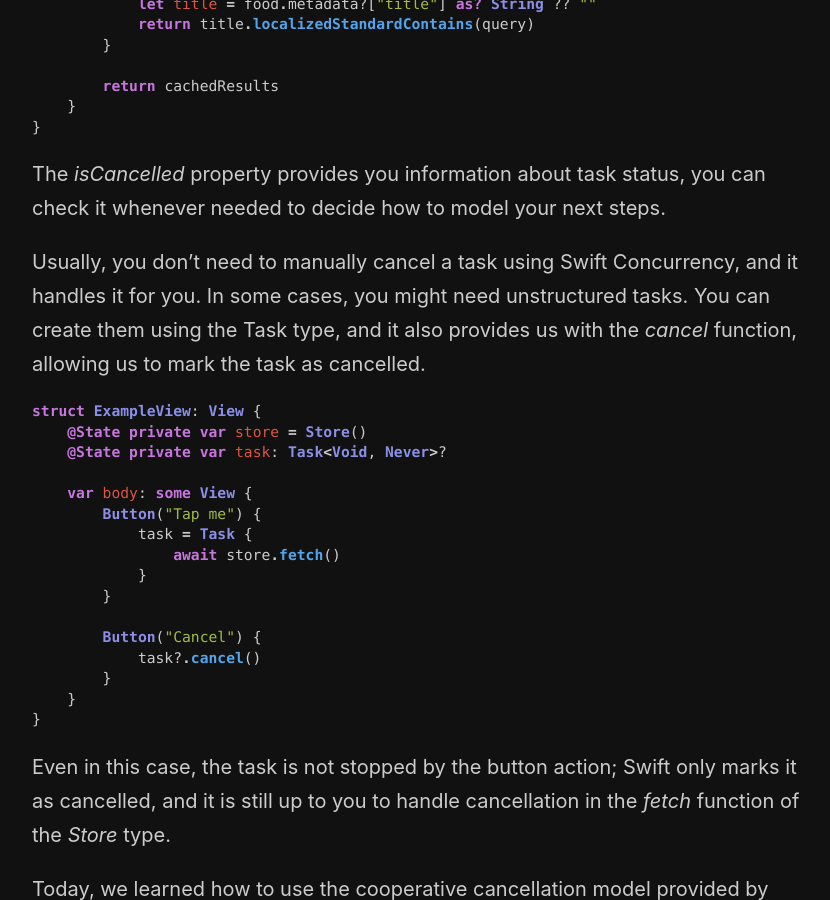
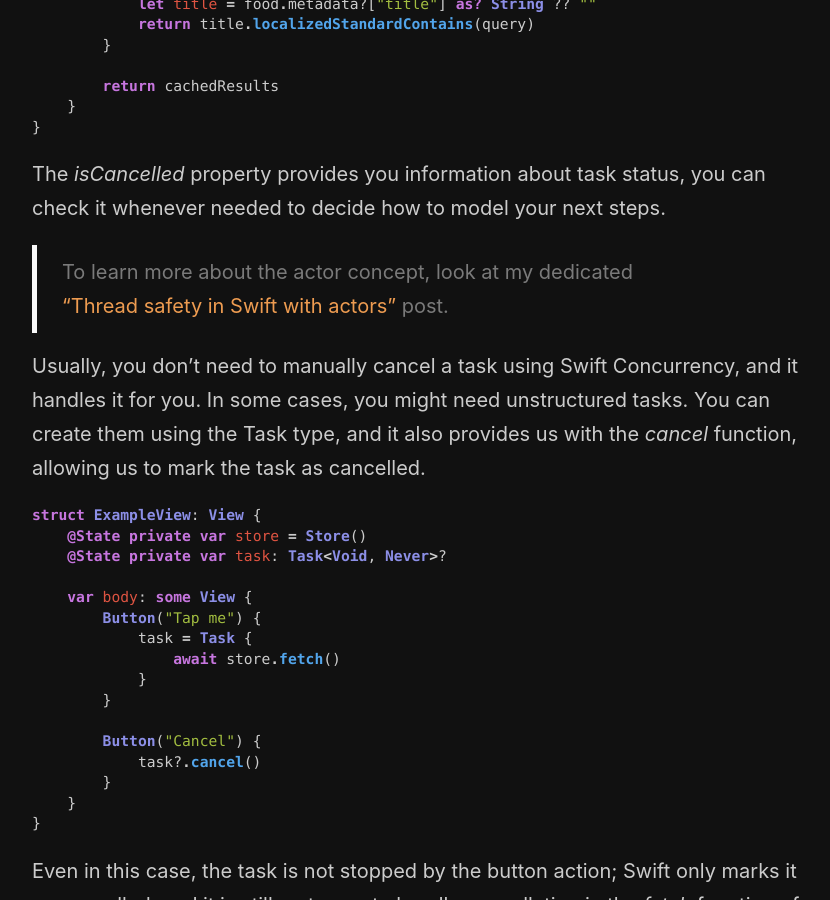
Before and after one commit to mecid/mecid.github.io, a Jekyll site: the page built from _posts/2025-02-11-task-cancellation-in-swift-concurrency.md, in a window 1280 px wide and 900 px high, scrolled down 3571 px. Shown: the whole window, without its empty margins (218-1048 px from the left). Built offline with Jekyll 4.4.1, drawn with Linux system fonts in a browser that asks for light colours.

Commit message:
actor ref added to the cancellation post

````diff
--- a/_posts/2025-02-11-task-cancellation-in-swift-concurrency.md
+++ b/_posts/2025-02-11-task-cancellation-in-swift-concurrency.md
@@ -136,6 +136,8 @@ actor SearchService {
 
 The *isCancelled* property provides you information about task status, you can check it whenever needed to decide how to model your next steps.
 
+> To learn more about the actor concept, look at my dedicated ["Thread safety in Swift with actors"](/2023/09/19/thread-safety-in-swift-with-actors/) post.
+
 Usually, you don’t need to manually cancel a task using Swift Concurrency, and it handles it for you. In some cases, you might need unstructured tasks. You can create them using the Task type, and it also provides us with the *cancel* function, allowing us to mark the task as cancelled.
 
 ```swift
````
